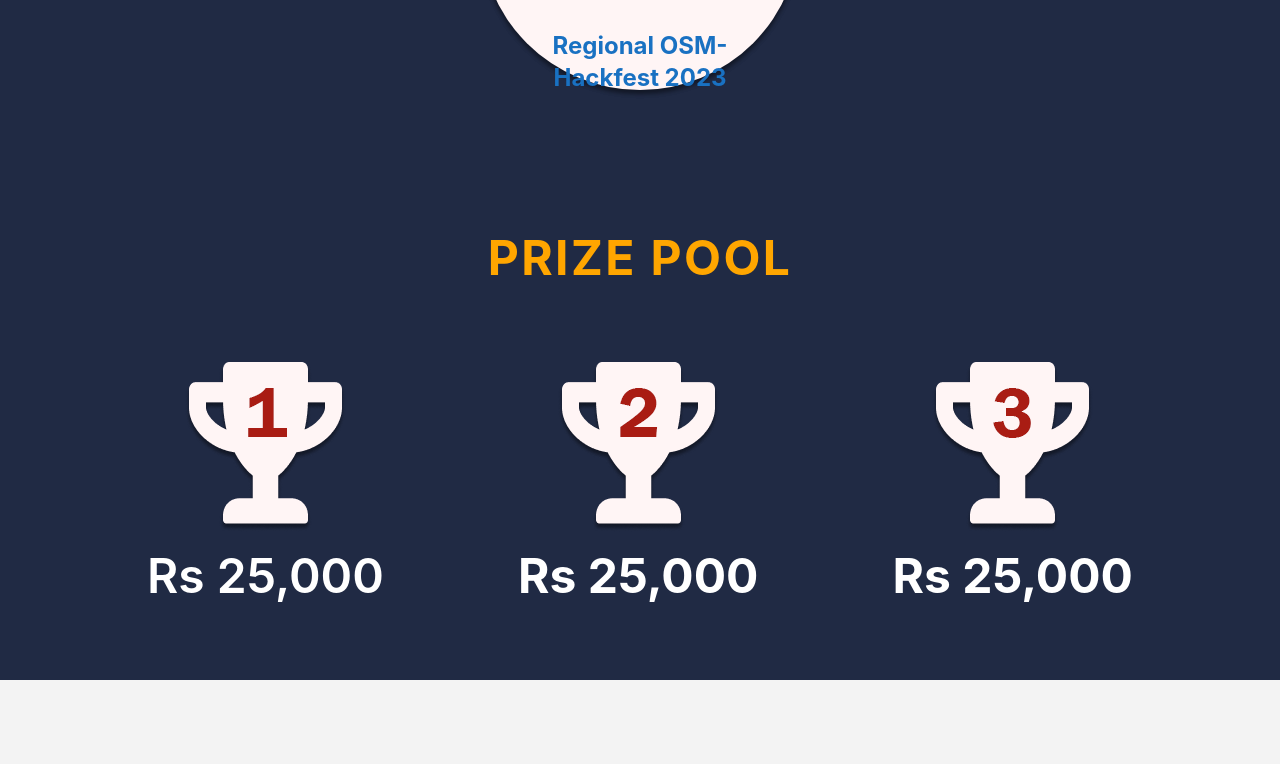
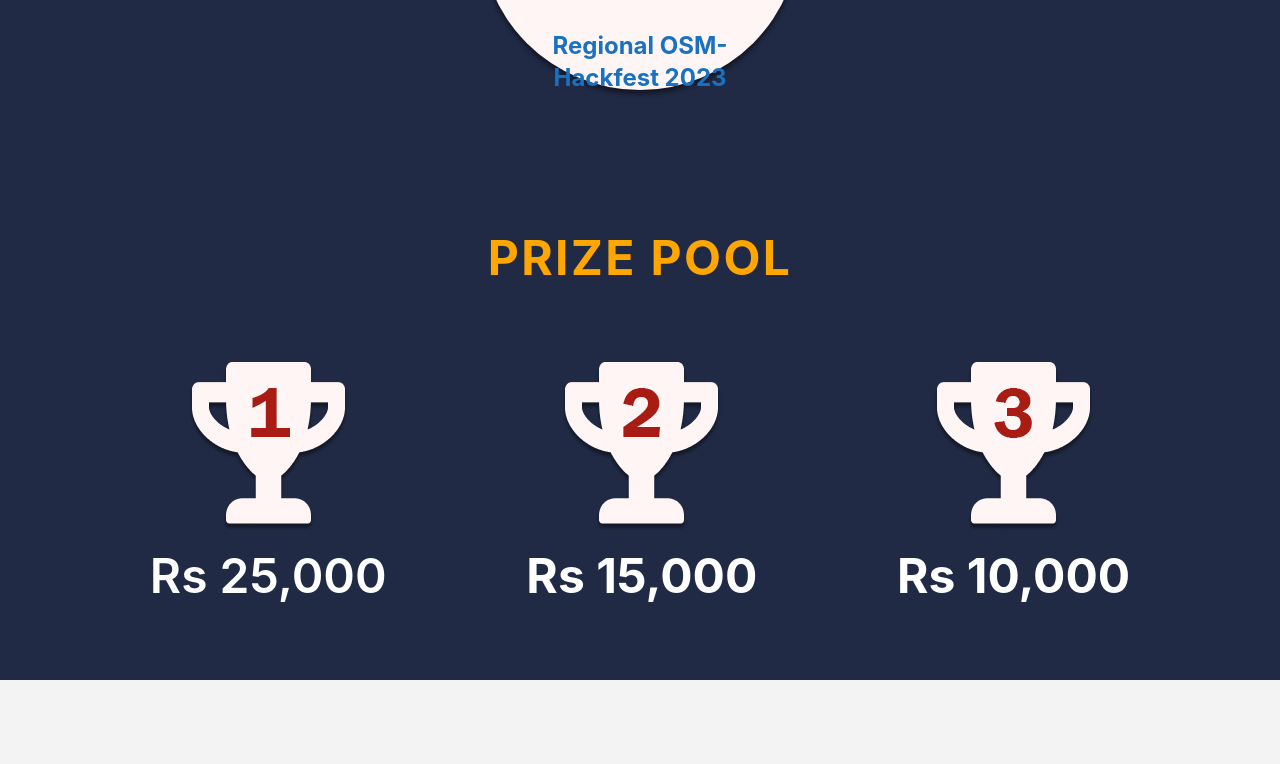
Before and after one commit to osmhack2023/beta, a React (Create React App) app: page / in a window 1280 px wide. Shown: the part 2250-3014 px from the top of the page. Built offline with nearby package versions, Linux system fonts and the light colour scheme.

Commit message:
Updated register link

```diff
--- a/src/components/flowchart.jsx
+++ b/src/components/flowchart.jsx
@@ -2,8 +2,8 @@
 ) {
 
     return (
-        <div className="flex flex-col  gap-y-5 md:gap-y-20 bg-[#202A44] py-10 px-18 md:py-16 md:px-28 w-full " id="d1">
-            <div className="flex flex-col items-center gap-y-20 md:flex-row justify-around">
+        <div className="flex flex-col  gap-y-16 md:gap-y-20 bg-[#202A44] py-10 px-18 md:py-16 md:px-28 w-full " id="d1">
+            <div className="flex flex-col items-center gap-y-10 md:flex-row justify-around">
                 <div className="flex flex-col rounded-full p-5 md:py-14 md:px-10 justify-center gap-y-10 md:gap-y-0 md:justify-around"
                     style={{ "background": "white", "height": "17rem", "width": "17rem", "boxShadow": "4px 4px 4px 4px rgba(0, 0, 0, 0.25), 0px 4px 4px rgba(0, 0, 0, 0.25)" }}
                 >
--- a/src/components/header.jsx
+++ b/src/components/header.jsx
@@ -36,7 +36,7 @@
                 <div className='flex flex-row items-center gap-x-2'>
                     {/* <img src={location} className='h-'></img> */}
                     {/* <GoLocation className='text-white text-5xl'></GoLocation> */}
-                    <h1 className='text-3xl text-center'
+                    <h1 className='text-2xl md:text-3xl text-center'
                         style={
                             { "fontWeight": "600", "lineHeight": "53px", "color": "#FFFFFF", "textShadow": "0px 4px 4px rgba(0, 0, 0, 0.25), 0px 4px 4px rgba(0, 0, 0, 0.25), 0px 4px 4px rgba(0, 0, 0, 0.25), 0px 4px 4px rgba(0, 0, 0, 0.25)", "backdropFilter": "blur(5.5px)" }
                         }
@@ -47,8 +47,8 @@
                 <div className='flex flex-row items-center gap-x-4'>
                     {/* <img src={calender}></img> */}
 
-                    <BsCalendarEvent className='text-white text-5xl'></BsCalendarEvent>
-                    <h1 className='text-3xl'
+                    <BsCalendarEvent className='text-white text-3xl md:text-5xl'></BsCalendarEvent>
+                    <h1 className=' text-2xl md:text-3xl'
                         style={
                             { "fontWeight": "600", "lineHeight": "53px", "color": "#FFFFFF", "textShadow": "0px 4px 4px rgba(0, 0, 0, 0.25), 0px 4px 4px rgba(0, 0, 0, 0.25), 0px 4px 4px rgba(0, 0, 0, 0.25), 0px 4px 4px rgba(0, 0, 0, 0.25)", "backdropFilter": "blur(5.5px)" }
                         }
--- a/src/components/navigation.jsx
+++ b/src/components/navigation.jsx
@@ -56,7 +56,7 @@
                     <li className='font-bold  active:translate-y-1 hover:text-dgrey' onClick={navToggle1}> <Link to="/">Pre-events</Link></li>
                     {/* <Link to="/redirect"> */}
 
-                    <a href="https://docs.google.com/forms/d/e/1FAIpQLSdz7lmM4T4EmoOCyw5X-WbhnARjj8G9Pav3c4qg9cCkhYvyRQ/viewform?usp=send_form" target='_blank'><button onClick={navToggle1} className='bg-rednew text-white p-3  rounded-md hover:bg-dgreen active:translate-y-1'
+                    <a href="https://register.osmhack.org/" target='_blank'><button onClick={navToggle1} className='bg-rednew text-white p-3  rounded-md hover:bg-dgreen active:translate-y-1'
                         style={
                             { "borderRadius": "6px" }
                         }
--- a/src/components/prizepool.jsx
+++ b/src/components/prizepool.jsx
@@ -37,7 +37,7 @@
                     </div>
 
 
-                    <h1 className='text-2xl md:text-5xl font-bold text-white'>Rs 25,000</h1>
+                    <h1 className='text-2xl md:text-5xl font-bold text-white'>Rs 15,000</h1>
                 </div>
                 <div className='flex flex-col justify-center items-center text-black gap-y-5'>
                     <div>
@@ -45,7 +45,7 @@
                     </div>
 
 
-                    <h1 className='text-2xl md:text-5xl font-bold text-white' >Rs 25,000</h1>
+                    <h1 className='text-2xl md:text-5xl font-bold text-white' >Rs 10,000</h1>
                 </div>
 
             </div>
```
